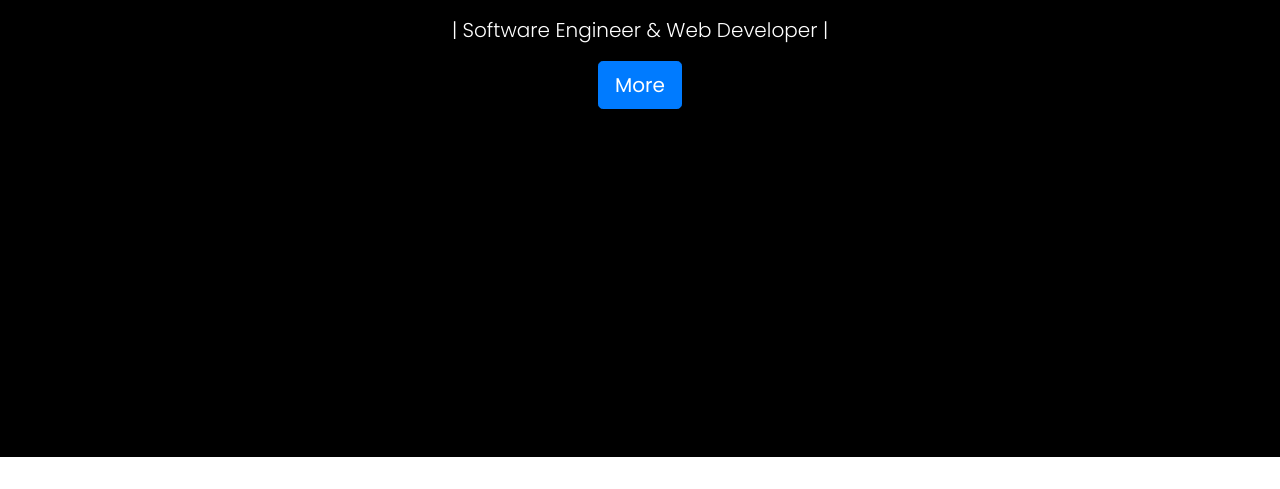
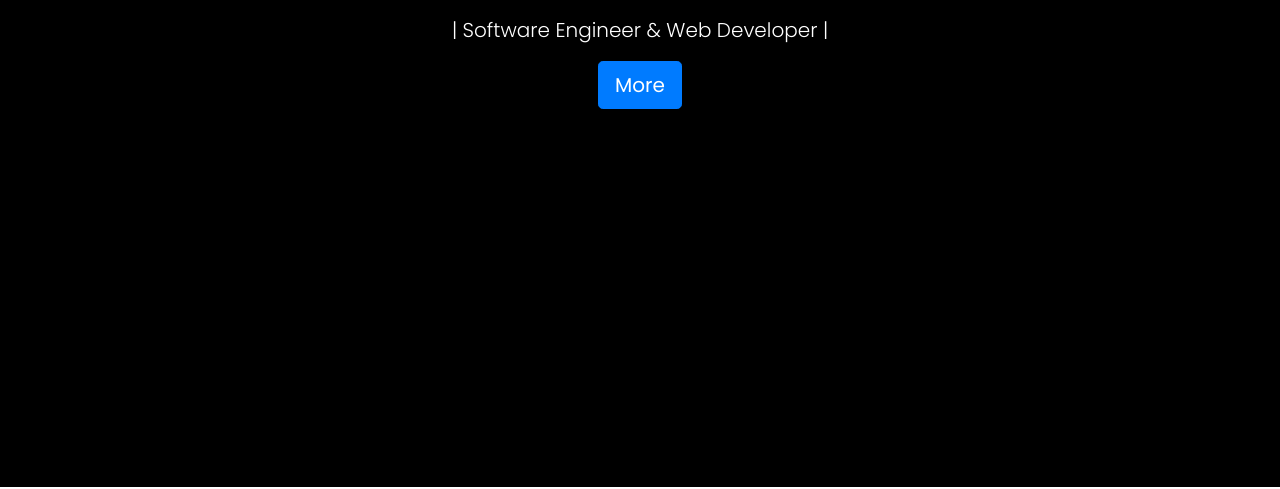
Before and after one commit to faiqaidid/Portfolio, a plain HTML site: page index.html in a window 1280 px wide. Shown: the part 311-800 px from the top of the page. Drawn offline with nearby package versions, Linux system fonts and the light colour scheme; a script that the page names is missing; some icons are missing.

Commit message:
Update index.html

```diff
--- a/index.html
+++ b/index.html
@@ -55,7 +55,7 @@
       background-attachment: fixed;
       width: 100%;
       height: 100%;
-      min-height: 720px;
+      min-height: 750px;
       display: table;
       position: relative;
       text-align: center;
```
